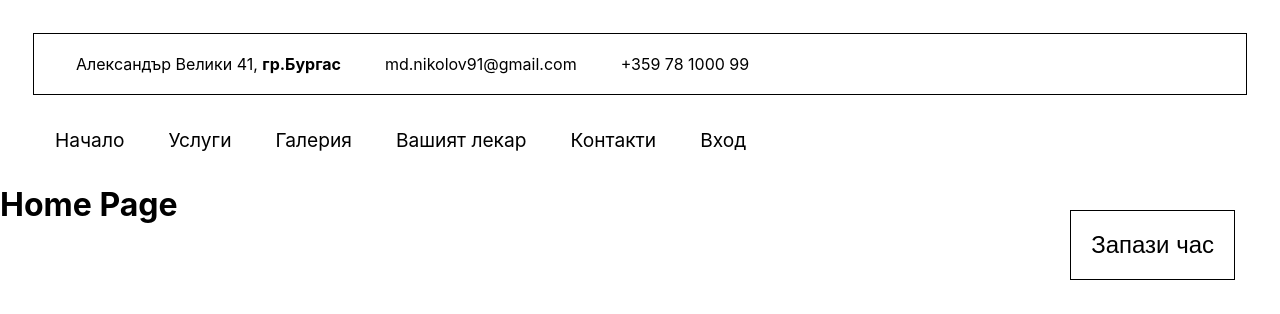
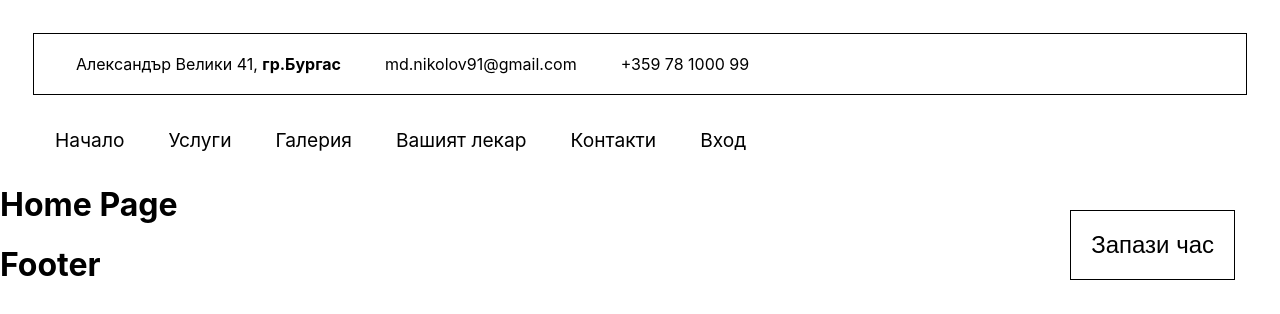
Before and after one commit to stefanovagloriaa/medical-appointment-app, a Next.js app: page / in a window 1280 px wide. Shown: the top 314 px of the page. Built offline with nearby package versions, Linux system fonts and the light colour scheme.

Commit message:
simple footer added

```diff
--- a/components/layout/Layout.js
+++ b/components/layout/Layout.js
@@ -6,6 +6,9 @@ const Layout = (props) => {
     <Fragment>
       <Navigation />
       <main>{props.children}</main>
+      <footer>
+        <h1>Footer</h1>
+      </footer>
     </Fragment>
   );
 };
```
